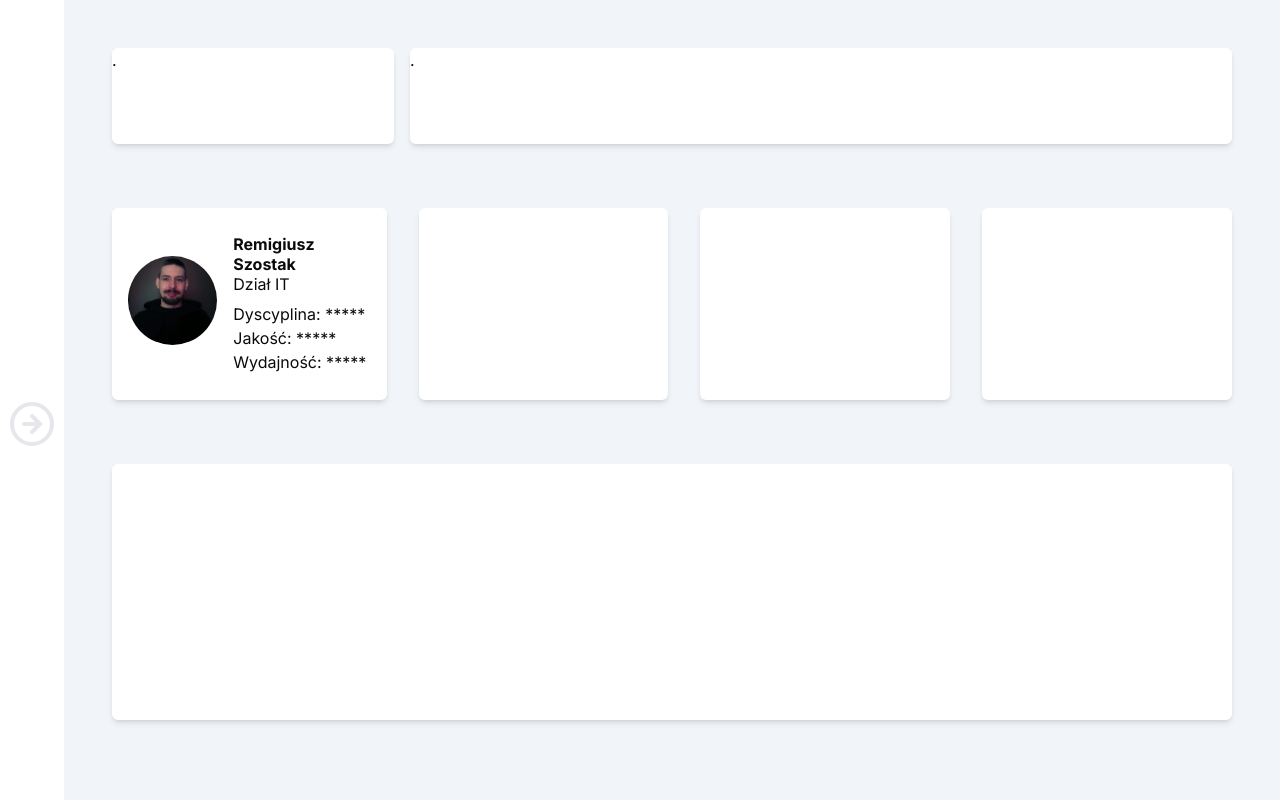
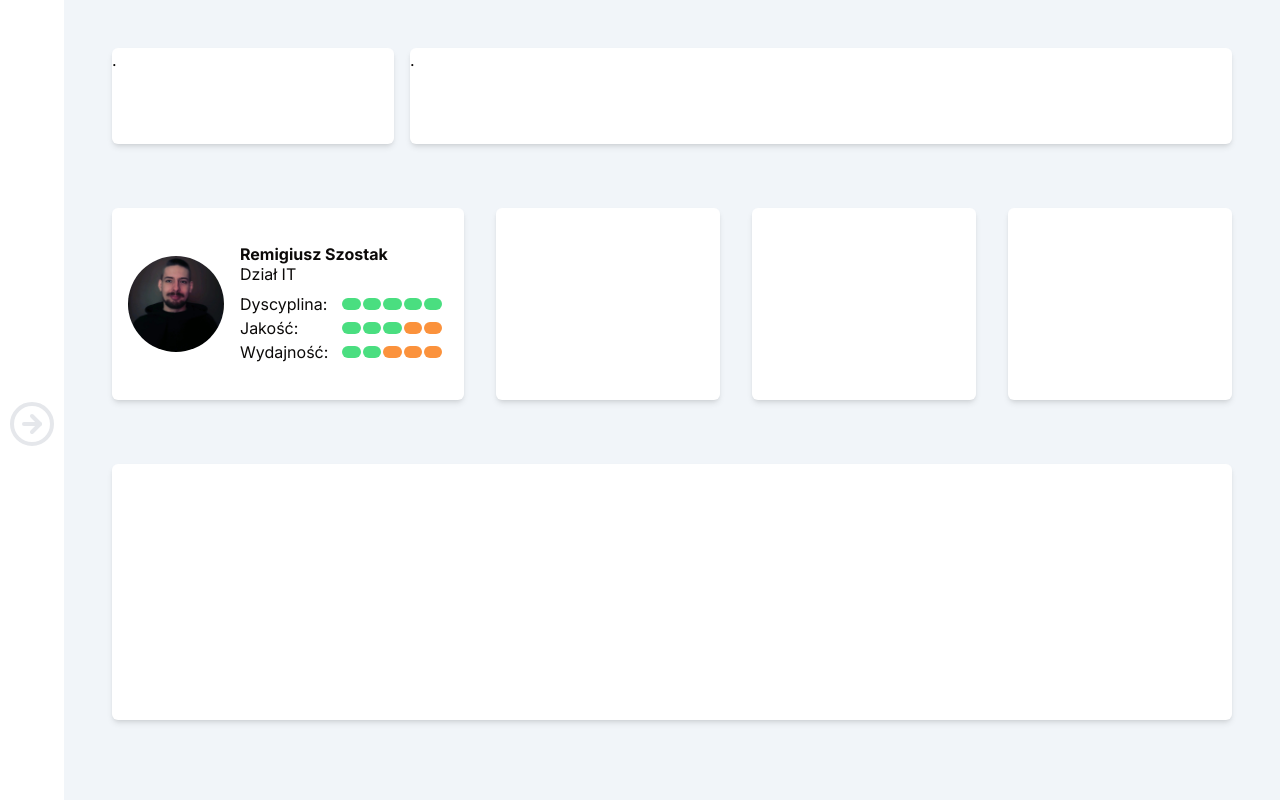
Before and after one commit to Arisablad/corp-connect, a Next.js app: page /dashboard in a window 1280 px wide. Built offline with nearby package versions, Linux system fonts and the light colour scheme.

Commit message:
Feat: Added Progress bar component

```diff
--- a/src/components/dashboard/Homepage/summary-cards/DashboardBestEmployeeCard.tsx
+++ b/src/components/dashboard/Homepage/summary-cards/DashboardBestEmployeeCard.tsx
@@ -1,3 +1,4 @@
+import ReviewProgressBar from "@/components/shared/ReviewProgressBar";
 import Image from "next/image";
 
 const DashboardBestEmployeeCard = () => {
@@ -25,9 +26,15 @@ const DashboardBestEmployeeCard = () => {
           <p className="text-center sm:text-left">Dział IT</p>
         </div>
         <div className="hidden sm:block mt-2">
-          <div>Dyscyplina: *****</div>
-          <div>Jakość: *****</div>
-          <div>Wydajność: *****</div>
+          <div className="flex gap-2 justify-between">
+            Dyscyplina: <ReviewProgressBar />
+          </div>
+          <div className="flex gap-2 justify-between">
+            Jakość: <ReviewProgressBar count={3} />
+          </div>
+          <div className="flex gap-2 justify-between">
+            Wydajność: <ReviewProgressBar count={2} />
+          </div>
         </div>
       </div>
     </div>
--- /dev/null
+++ b/src/components/shared/ReviewProgressBar.tsx
@@ -0,0 +1,17 @@
+const ReviewProgressBar = ({ count = 5 }: { count?: number }) => {
+  const emptyDivs = 5 - count;
+
+  return (
+    <div className="w-28 rounded-xl p-1.5 flex gap-0.5">
+      {Array.from({ length: count }).map((_, i) => {
+        return <div className="bg-green-400 w-full rounded-md"></div>;
+      })}
+
+      {Array.from({ length: emptyDivs }).map((_, i) => {
+        return <div className="bg-orange-400 w-full rounded-md"></div>;
+      })}
+    </div>
+  );
+};
+
+export default ReviewProgressBar;
```
